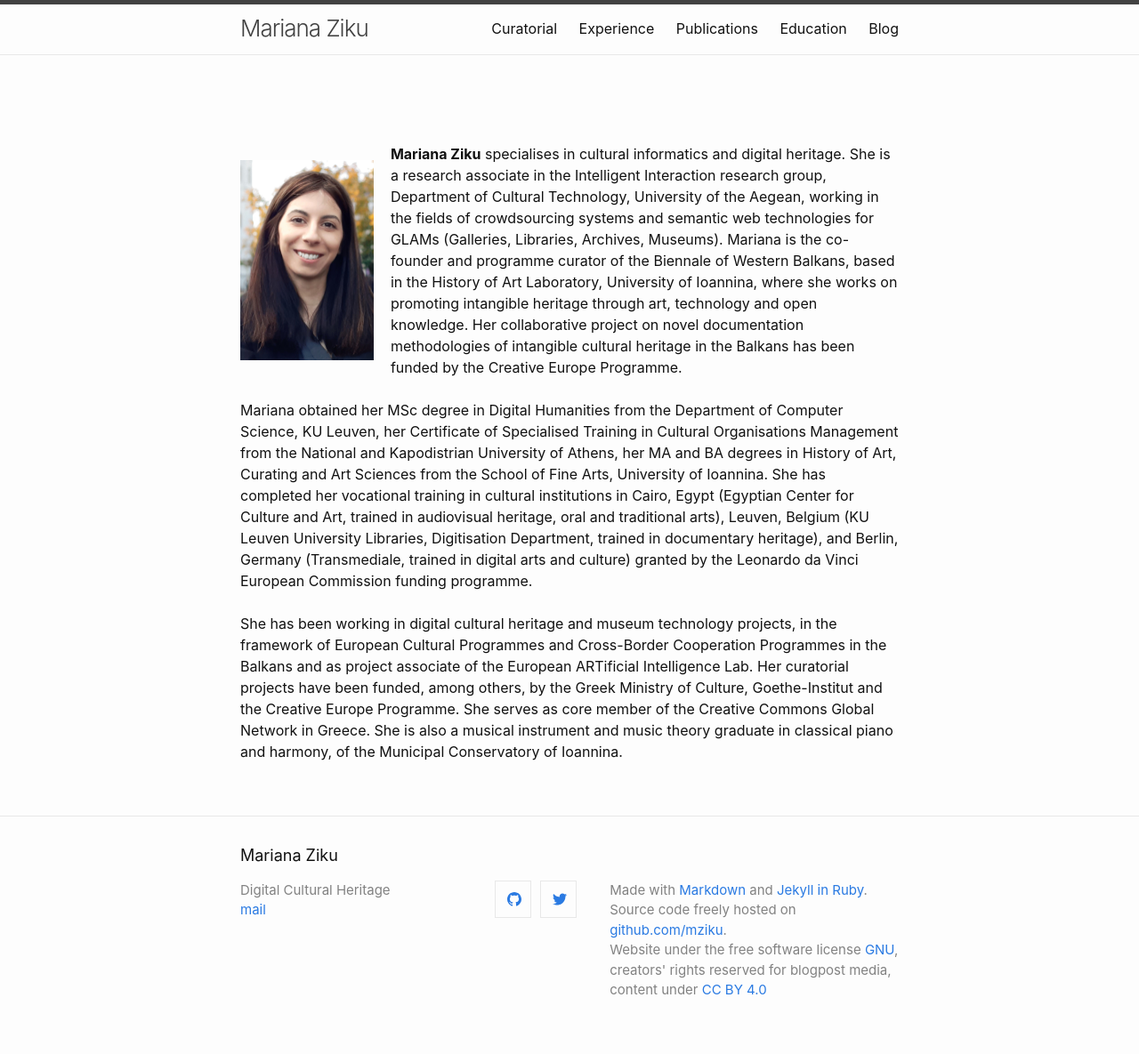
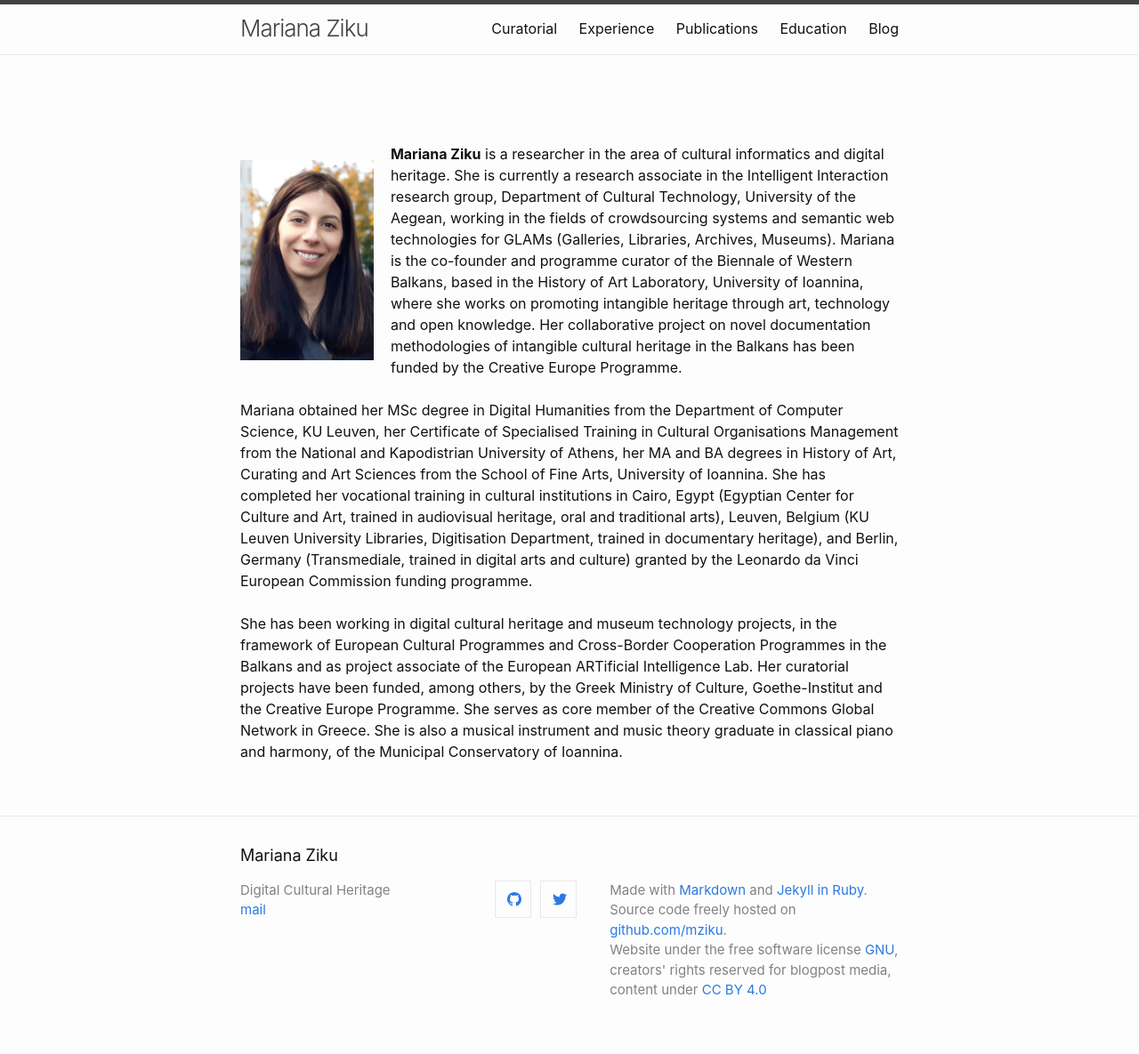
Before and after one commit to mziku/mziku.github.io, a Jekyll site: the page built from index.md, in a window 1280 px wide. Shown: the whole page at 89% size. Built offline with Jekyll 4.4.1, drawn with Linux system fonts in a browser that asks for light colours.

Commit message:
Update index.md

```diff
--- a/index.md
+++ b/index.md
@@ -4,7 +4,7 @@
 
 <br>
 <p style="float: left;"><img src="https://mziku.github.io/images/Mariana Ziku-portrait-300x451px.jpg" style="float:left; margin-top:5mm; margin-right:5mm; margin-bottom:5mm; margin-left:5;" alt="mariana-ziku-profile-picture" width="150" height="auto"></p>
-**Mariana Ziku** specialises in cultural informatics and digital heritage. She is a research associate in the Intelligent Interaction research group, Department of Cultural Technology, University of the Aegean, working in the fields of crowdsourcing systems and semantic web technologies for GLAMs (Galleries, Libraries, Archives, Museums). Mariana is the co-founder and programme curator of the Biennale of Western Balkans, based in the History of Art Laboratory, University of Ioannina, where she works on promoting intangible heritage through art, technology and open knowledge. Her collaborative project on novel documentation methodologies of intangible cultural heritage in the Balkans has been funded by the Creative Europe Programme.
+**Mariana Ziku** is a researcher in the area of cultural informatics and digital heritage. She is currently a research associate in the Intelligent Interaction research group, Department of Cultural Technology, University of the Aegean, working in the fields of crowdsourcing systems and semantic web technologies for GLAMs (Galleries, Libraries, Archives, Museums). Mariana is the co-founder and programme curator of the Biennale of Western Balkans, based in the History of Art Laboratory, University of Ioannina, where she works on promoting intangible heritage through art, technology and open knowledge. Her collaborative project on novel documentation methodologies of intangible cultural heritage in the Balkans has been funded by the Creative Europe Programme.
 <br>
 <br>
 Mariana obtained her MSc degree in Digital Humanities from the Department of Computer Science, KU Leuven, her Certificate of Specialised Training in Cultural Organisations Management from the National and Kapodistrian University of Athens, her MA and BA degrees in History of Art, Curating and Art Sciences from the School of Fine Arts, University of Ioannina. She has completed her vocational training in cultural institutions in Cairo, Egypt (Egyptian Center for Culture and Art, trained in audiovisual heritage, oral and traditional arts), Leuven, Belgium (KU Leuven University Libraries, Digitisation Department, trained in documentary heritage), and Berlin, Germany (Transmediale, trained in digital arts and culture) granted by the Leonardo da Vinci European Commission funding programme.
```
